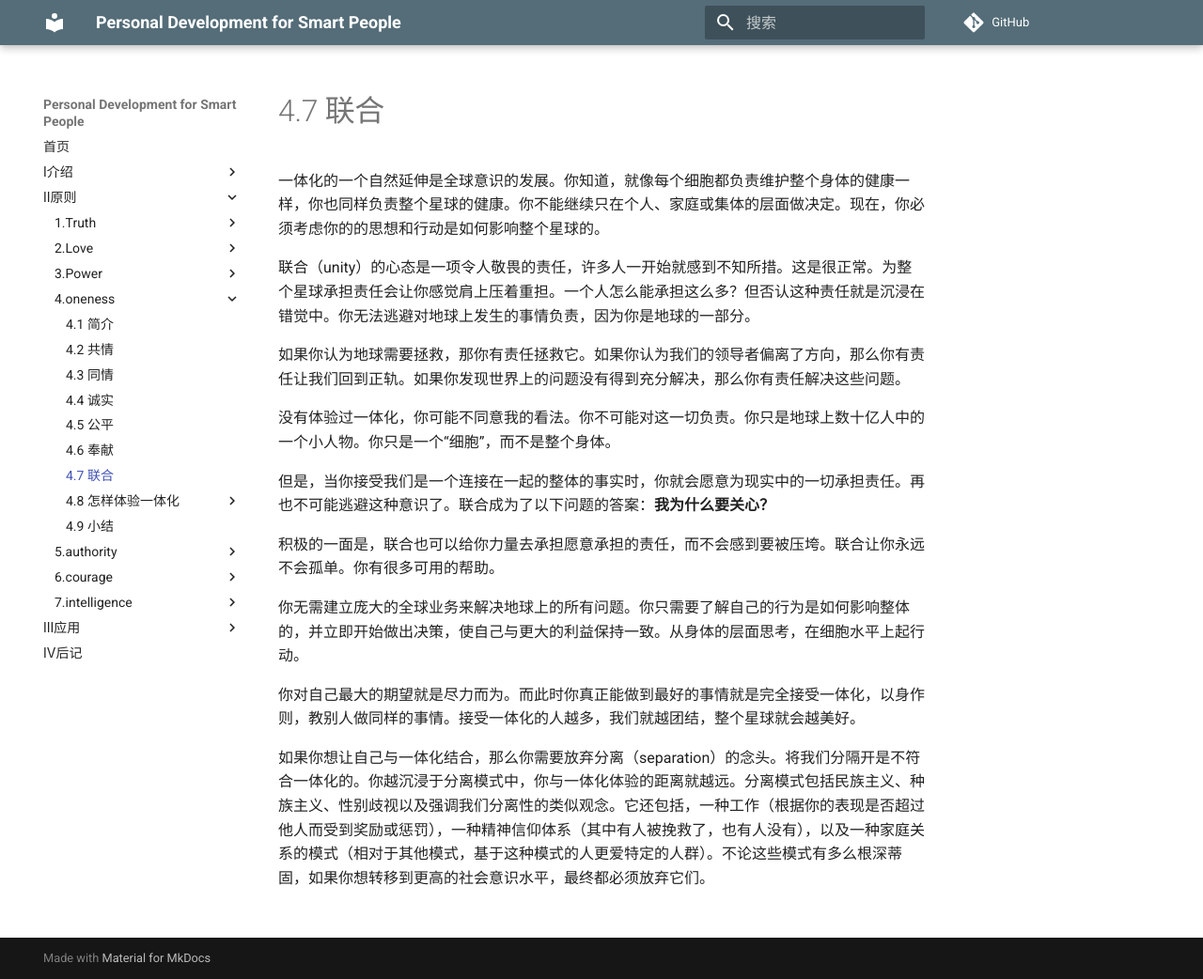
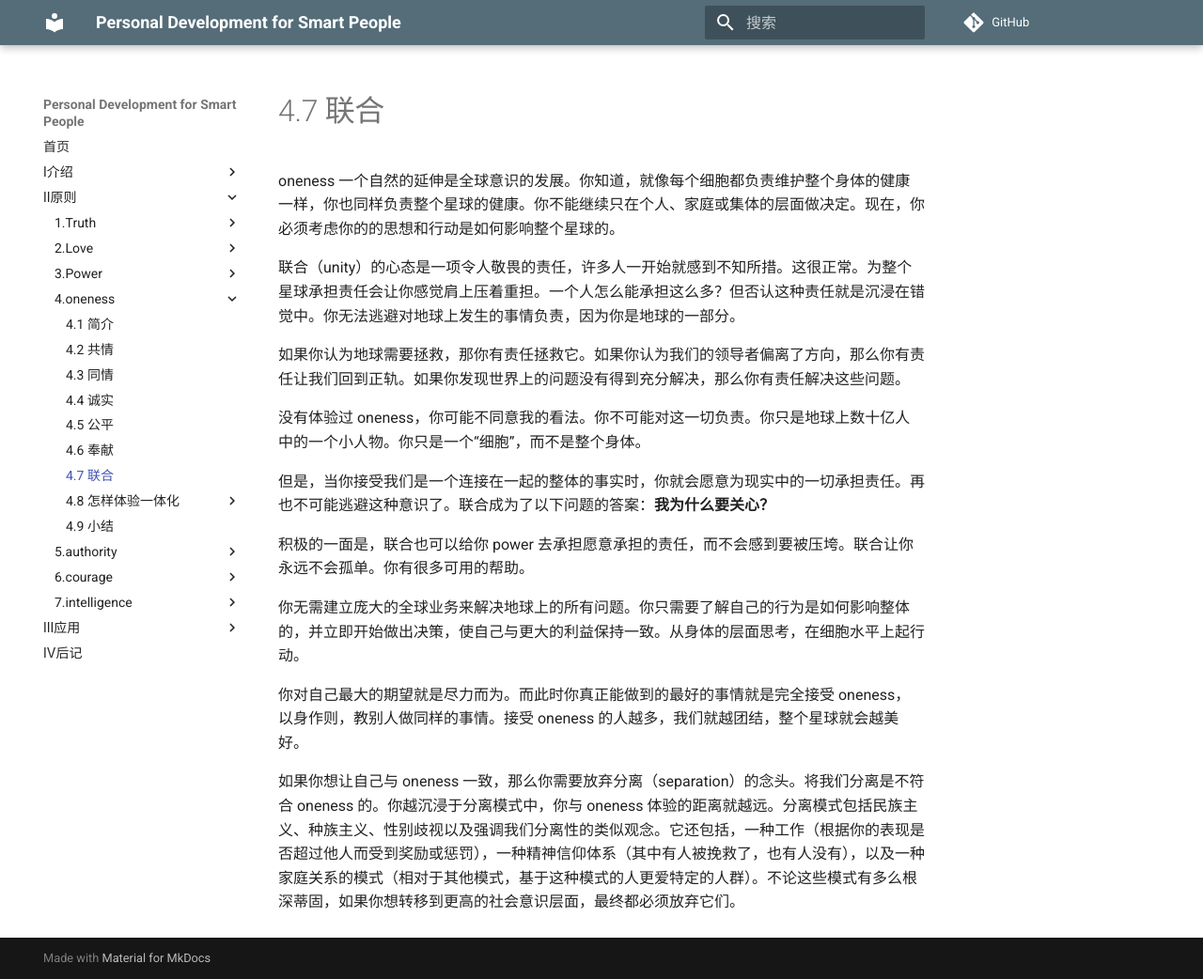
Before and after one commit to wtsnwei/pdsp, an MkDocs documentation site: the page built from docs/2.Principles/04.oneness/06.unity.md, in a window 1280 px wide and 1042 px high. Shown: the whole window at 94% size. Built offline with MkDocs 1.6.1 and Material for MkDocs 9.7.7, drawn with Linux system fonts in a browser that asks for light colours; comment, search, counter and statistics services are not loaded.

Commit message:
更改修正

```diff
--- a/docs/2.Principles/04.oneness/06.unity.md
+++ b/docs/2.Principles/04.oneness/06.unity.md
@@ -3,20 +3,20 @@ title:    Unity
 date:     2021-03-08
 ---
 
-一体化的一个自然延伸是全球意识的发展。你知道，就像每个细胞都负责维护整个身体的健康一样，你也同样负责整个星球的健康。你不能继续只在个人、家庭或集体的层面做决定。现在，你必须考虑你的的思想和行动是如何影响整个星球的。
+oneness 一个自然的延伸是全球意识的发展。你知道，就像每个细胞都负责维护整个身体的健康一样，你也同样负责整个星球的健康。你不能继续只在个人、家庭或集体的层面做决定。现在，你必须考虑你的的思想和行动是如何影响整个星球的。
 
-联合（unity）的心态是一项令人敬畏的责任，许多人一开始就感到不知所措。这是很正常。为整个星球承担责任会让你感觉肩上压着重担。一个人怎么能承担这么多？但否认这种责任就是沉浸在错觉中。你无法逃避对地球上发生的事情负责，因为你是地球的一部分。
+联合（unity）的心态是一项令人敬畏的责任，许多人一开始就感到不知所措。这很正常。为整个星球承担责任会让你感觉肩上压着重担。一个人怎么能承担这么多？但否认这种责任就是沉浸在错觉中。你无法逃避对地球上发生的事情负责，因为你是地球的一部分。
 
 如果你认为地球需要拯救，那你有责任拯救它。如果你认为我们的领导者偏离了方向，那么你有责任让我们回到正轨。如果你发现世界上的问题没有得到充分解决，那么你有责任解决这些问题。
 
-没有体验过一体化，你可能不同意我的看法。你不可能对这一切负责。你只是地球上数十亿人中的一个小人物。你只是一个“细胞”，而不是整个身体。
+没有体验过 oneness，你可能不同意我的看法。你不可能对这一切负责。你只是地球上数十亿人中的一个小人物。你只是一个“细胞”，而不是整个身体。
 
 但是，当你接受我们是一个连接在一起的整体的事实时，你就会愿意为现实中的一切承担责任。再也不可能逃避这种意识了。联合成为了以下问题的答案：**我为什么要关心？**
 
-积极的一面是，联合也可以给你力量去承担愿意承担的责任，而不会感到要被压垮。联合让你永远不会孤单。你有很多可用的帮助。
+积极的一面是，联合也可以给你 power 去承担愿意承担的责任，而不会感到要被压垮。联合让你永远不会孤单。你有很多可用的帮助。
 
 你无需建立庞大的全球业务来解决地球上的所有问题。你只需要了解自己的行为是如何影响整体的，并立即开始做出决策，使自己与更大的利益保持一致。从身体的层面思考，在细胞水平上起行动。
 
-你对自己最大的期望就是尽力而为。而此时你真正能做到最好的事情就是完全接受一体化，以身作则，教别人做同样的事情。接受一体化的人越多，我们就越团结，整个星球就会越美好。
+你对自己最大的期望就是尽力而为。而此时你真正能做到的最好的事情就是完全接受 oneness，以身作则，教别人做同样的事情。接受 oneness 的人越多，我们就越团结，整个星球就会越美好。
 
-如果你想让自己与一体化结合，那么你需要放弃分离（separation）的念头。将我们分隔开是不符合一体化的。你越沉浸于分离模式中，你与一体化体验的距离就越远。分离模式包括民族主义、种族主义、性别歧视以及强调我们分离性的类似观念。它还包括，一种工作（根据你的表现是否超过他人而受到奖励或惩罚），一种精神信仰体系（其中有人被挽救了，也有人没有），以及一种家庭关系的模式（相对于其他模式，基于这种模式的人更爱特定的人群）。不论这些模式有多么根深蒂固，如果你想转移到更高的社会意识水平，最终都必须放弃它们。
+如果你想让自己与 oneness 一致，那么你需要放弃分离（separation）的念头。将我们分离是不符合 oneness 的。你越沉浸于分离模式中，你与 oneness 体验的距离就越远。分离模式包括民族主义、种族主义、性别歧视以及强调我们分离性的类似观念。它还包括，一种工作（根据你的表现是否超过他人而受到奖励或惩罚），一种精神信仰体系（其中有人被挽救了，也有人没有），以及一种家庭关系的模式（相对于其他模式，基于这种模式的人更爱特定的人群）。不论这些模式有多么根深蒂固，如果你想转移到更高的社会意识层面，最终都必须放弃它们。
```
